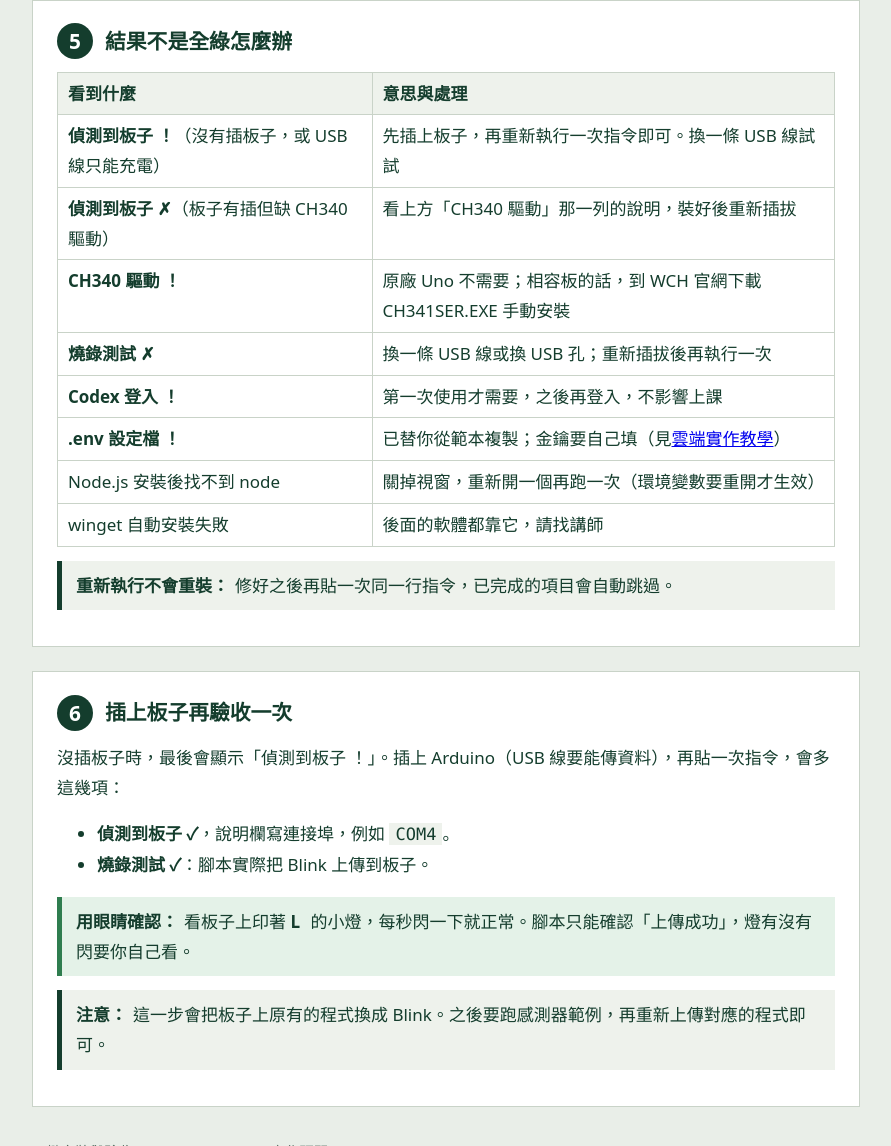
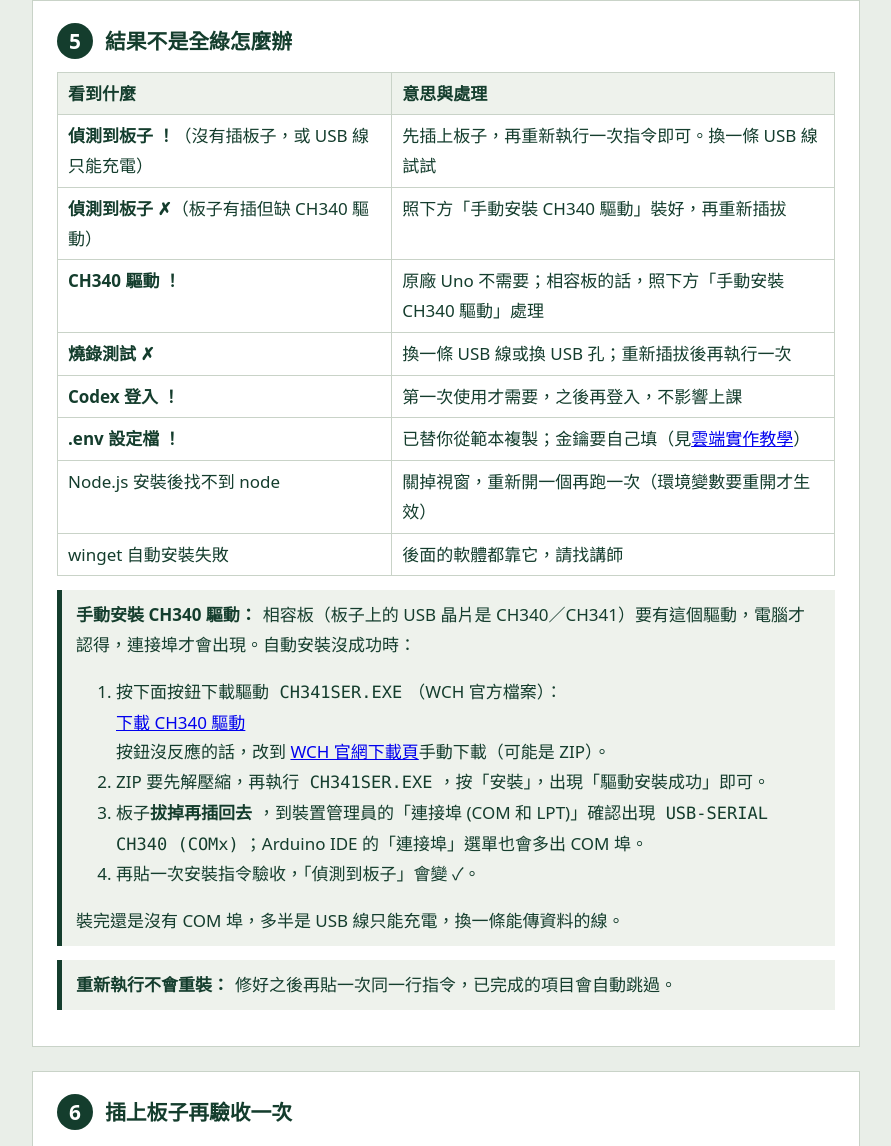
Before and after one commit to homesin/arduino-workshop, a plain HTML site: page guide/install.html in a window 1280 px wide. Shown: the part 3213-4359 px from the top of the page, without its empty margins (194-1085 px from the left). Drawn offline with Linux system fonts and the light colour scheme.

Commit message:
202611111526

```diff
--- a/guide/install.html
+++ b/guide/install.html
@@ -146,14 +146,23 @@ Codex CLI                 ✓  codex-cli 0.145.0
     <table>
       <tr><th>看到什麼</th><th>意思與處理</th></tr>
       <tr><td><b>偵測到板子 ！</b>（沒有插板子，或 USB 線只能充電）</td><td>先插上板子，再重新執行一次指令即可。換一條 USB 線試試</td></tr>
-      <tr><td><b>偵測到板子 ✗</b>（板子有插但缺 CH340 驅動）</td><td>看上方「CH340 驅動」那一列的說明，裝好後重新插拔</td></tr>
-      <tr><td><b>CH340 驅動 ！</b></td><td>原廠 Uno 不需要；相容板的話，到 WCH 官網下載 CH341SER.EXE 手動安裝</td></tr>
+      <tr><td><b>偵測到板子 ✗</b>（板子有插但缺 CH340 驅動）</td><td>照下方「手動安裝 CH340 驅動」裝好，再重新插拔</td></tr>
+      <tr><td><b>CH340 驅動 ！</b></td><td>原廠 Uno 不需要；相容板的話，照下方「手動安裝 CH340 驅動」處理</td></tr>
       <tr><td><b>燒錄測試 ✗</b></td><td>換一條 USB 線或換 USB 孔；重新插拔後再執行一次</td></tr>
       <tr><td><b>Codex 登入 ！</b></td><td>第一次使用才需要，之後再登入，不影響上課</td></tr>
       <tr><td><b>.env 設定檔 ！</b></td><td>已替你從範本複製；金鑰要自己填（見<a href="cloud.html">雲端實作教學</a>）</td></tr>
       <tr><td>Node.js 安裝後找不到 node</td><td>關掉視窗，重新開一個再跑一次（環境變數要重開才生效）</td></tr>
       <tr><td>winget 自動安裝失敗</td><td>後面的軟體都靠它，請找講師</td></tr>
     </table>
+    <div class="note"><b>手動安裝 CH340 驅動：</b>相容板（板子上的 USB 晶片是 CH340／CH341）要有這個驅動，電腦才認得，連接埠才會出現。自動安裝沒成功時：
+      <ol>
+        <li>按下面按鈕下載驅動 <code>CH341SER.EXE</code>（WCH 官方檔案）：<br><a class="btn" href="https://www.wch-ic.com/download/file?id=65">下載 CH340 驅動</a><br>按鈕沒反應的話，改到 <a href="https://www.wch-ic.com/downloads/CH341SER_ZIP.html" target="_blank" rel="noopener">WCH 官網下載頁</a>手動下載（可能是 ZIP）。</li>
+        <li>ZIP 要先解壓縮，再執行 <code>CH341SER.EXE</code>，按「安裝」，出現「驅動安裝成功」即可。</li>
+        <li>板子<b>拔掉再插回去</b>，到裝置管理員的「連接埠 (COM 和 LPT)」確認出現 <code>USB-SERIAL CH340 (COMx)</code>；Arduino IDE 的「連接埠」選單也會多出 COM 埠。</li>
+        <li>再貼一次安裝指令驗收，「偵測到板子」會變 ✓。</li>
+      </ol>
+      裝完還是沒有 COM 埠，多半是 USB 線只能充電，換一條能傳資料的線。
+    </div>
     <div class="note"><b>重新執行不會重裝：</b>修好之後再貼一次同一行指令，已完成的項目會自動跳過。</div>
   </section>
 
```
Also changed, not shown: index.html (+2 -2 lines).
